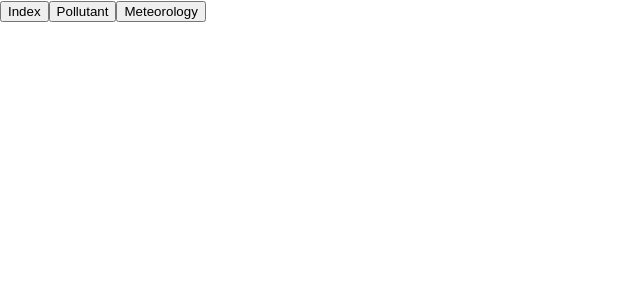
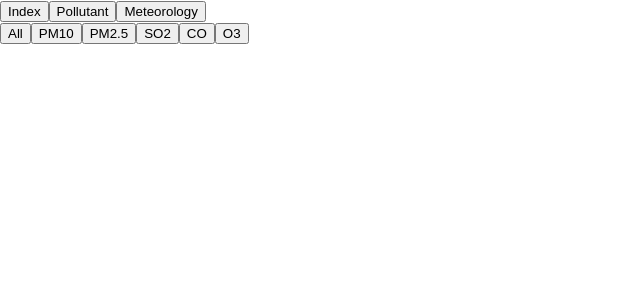
Before and after one commit to YotamGit/Envitech-Web-Assignment, a React (Create React App) app in the folder envitech-web-app/: page / in a window 1280 px wide. Both pictures are taken after a click on the button "Index". Shown: the top 300 px of the page, without its empty margins (0-640 px from the left). Built offline with nearby package versions, Linux system fonts and the light colour scheme.

Commit message:
generate monitor list based on monitor type

```diff
--- a/envitech-web-app/src/App.js
+++ b/envitech-web-app/src/App.js
@@ -1,11 +1,14 @@
 import "./App.css";
 import "../src/components/MenuButton";
+import "../src/components/OptionButton";
 
 import { useState, useEffect } from "react";
 import MenuButton from "../src/components/MenuButton";
+import OptionButton from "../src/components/OptionButton";
 
 function App() {
-  const [data, setData] = useState([]);
+  const [data, setData] = useState({});
+  const [selectedMonitorType, setSelectedMonitorType] = useState();
 
   const getData = async () => {
     return await fetch("/Legends.json", {
@@ -27,8 +30,22 @@ function App() {
     <div>
       <div className="monitor-types-container">
         {data.MonitorType?.map((type) => (
-          <MenuButton key={type.Id} onclick={null} text={type.Name} />
+          <MenuButton
+            key={type.Id}
+            onClick={() => setSelectedMonitorType(type.Id)}
+            text={type.Name}
+          />
         ))}
+      </div>
+      <div className="monitor-list">
+        {data.Monitor?.filter(
+          (monitor) => monitor.MonitorTypeId === selectedMonitorType
+        ).map((monitor) => {
+          console.log(monitor);
+          return (
+            <OptionButton key={monitor.Id} onClick={null} text={monitor.Name} />
+          );
+        })}
       </div>
     </div>
   );
--- /dev/null
+++ b/envitech-web-app/src/components/OptionButton.jsx
@@ -0,0 +1,5 @@
+const OptionButton = ({ onClick, text }) => {
+  return <button onClick={onClick}>{text}</button>;
+};
+
+export default OptionButton;
```
